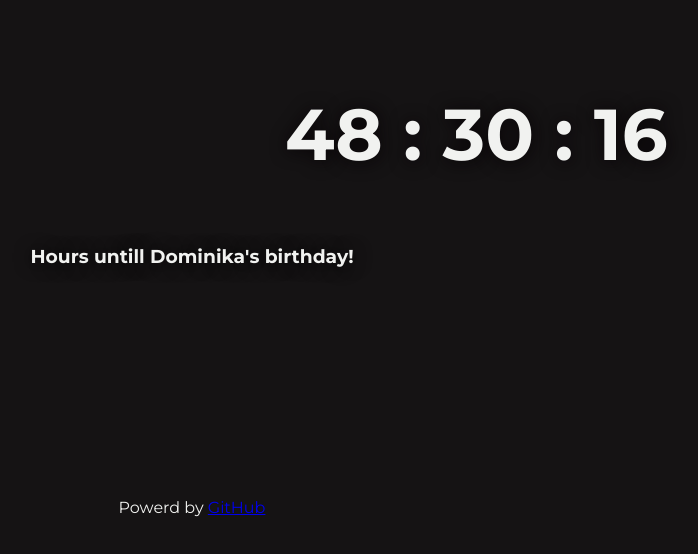
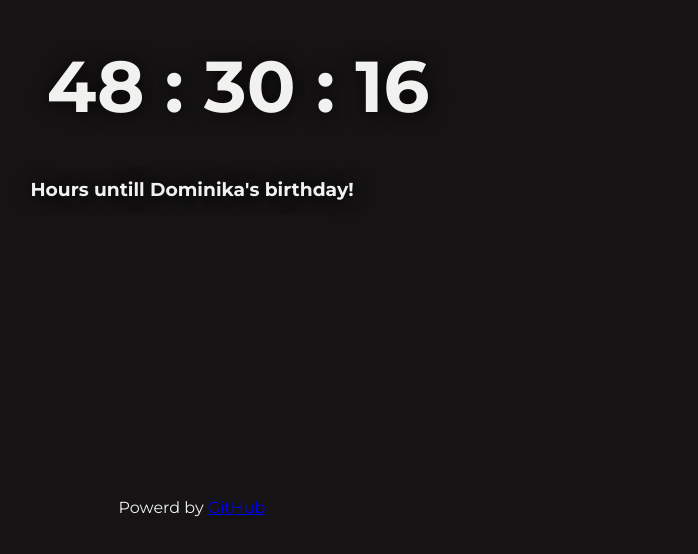
Before and after one commit to Sh1Tt/do, a plain HTML site: page index.html in a window 1280 px wide. Shown: the part 258-812 px from the top of the page, without its empty margins (448-1146 px from the left). Drawn offline with Linux system fonts and the light colour scheme.

Commit message:
Update index.html

```diff
--- a/index.html
+++ b/index.html
@@ -41,9 +41,8 @@
       }
       h1 {
         font-size: 72px;
-	display: inline-block;
-	text-align: start;
-	margin-left: 45%;
+	text-align: left;
+	margin-left: 38.5%;
       }
 
       @media screen and (max-width: 600px) {
```
